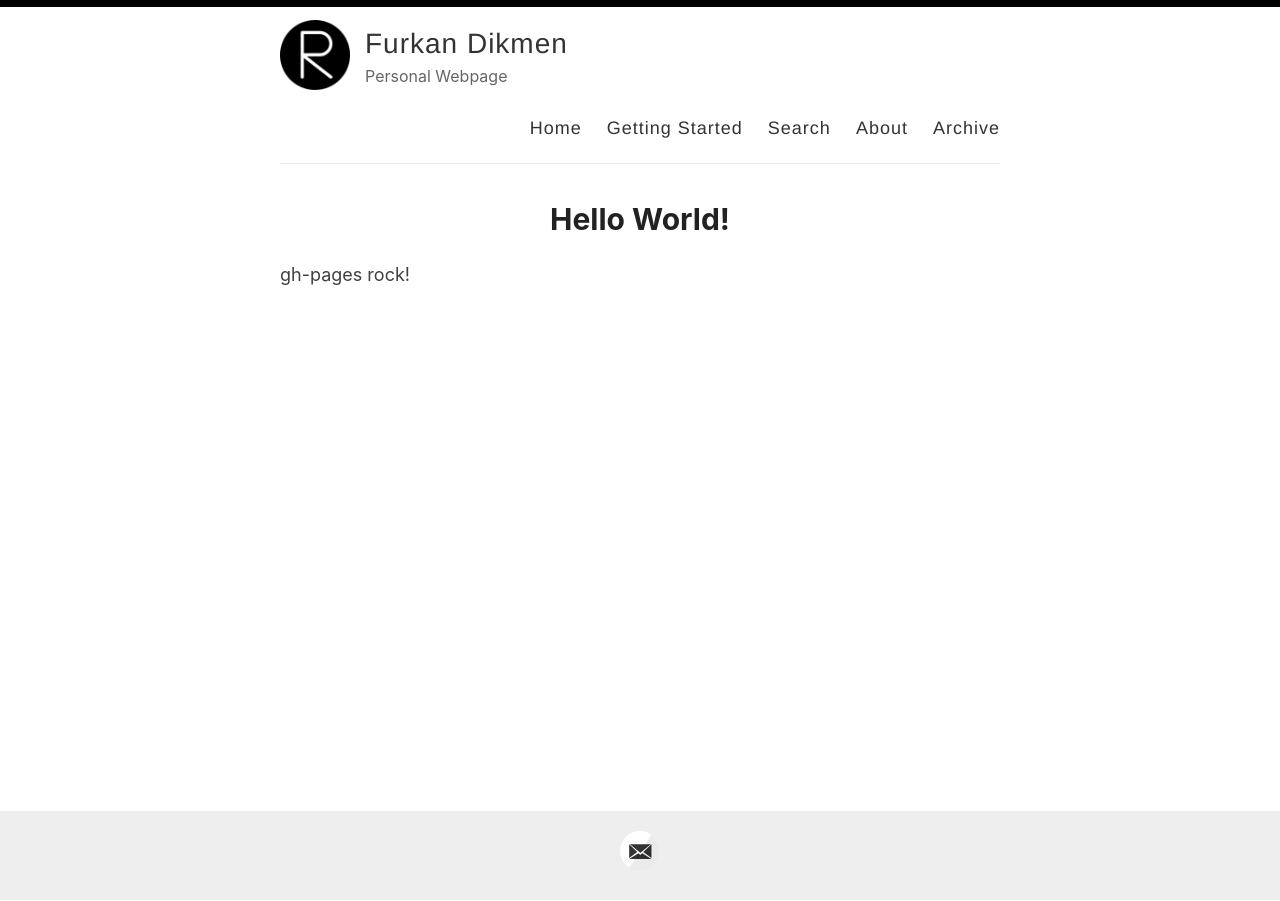
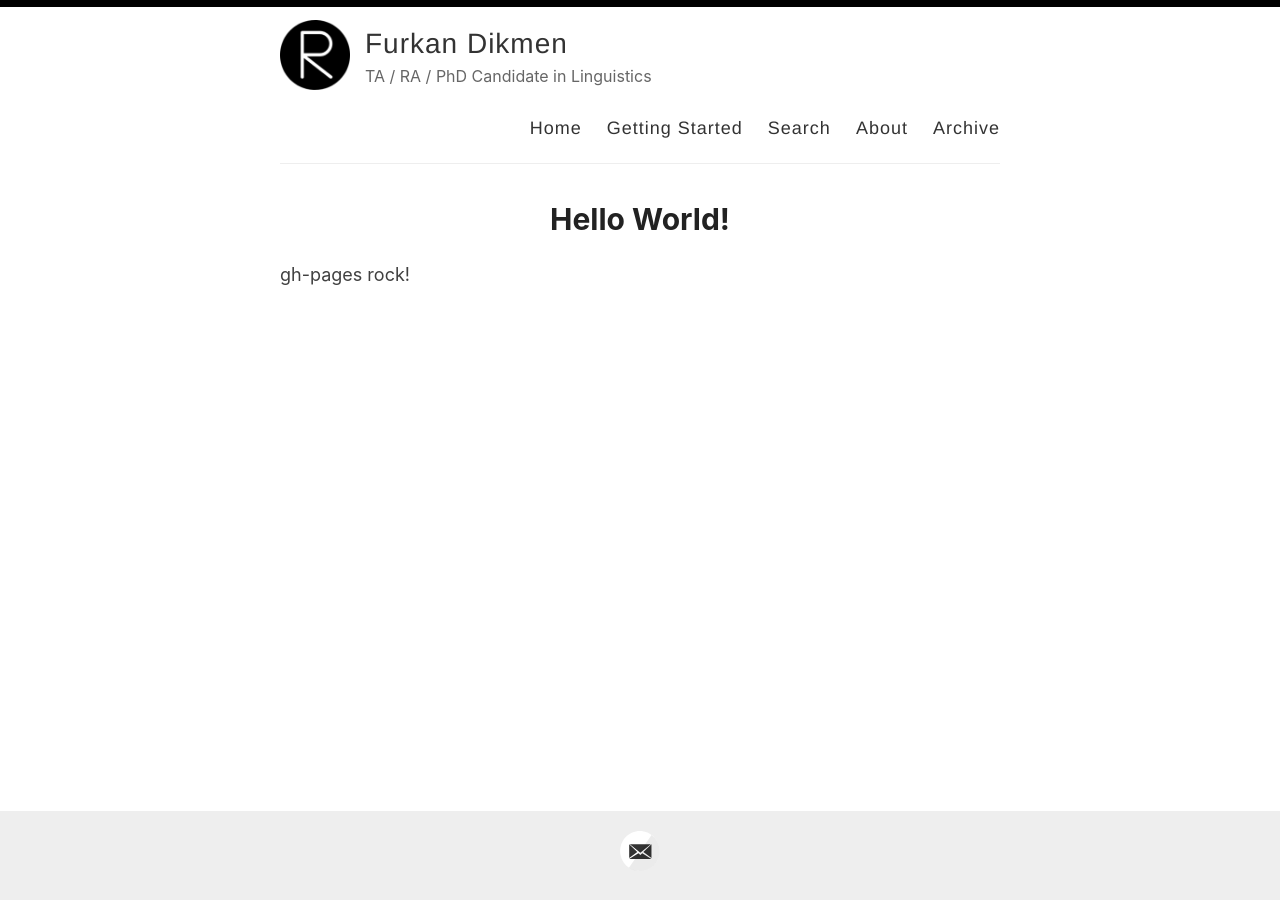
Before and after one commit to furkandikmen/furkandikmen.github.io, a Jekyll site: the page built from index.html, in a window 1280 px wide. Built offline with Jekyll 4.4.1, drawn with Linux system fonts in a browser that asks for light colours; the list of posts is cut into pages by our own code.

Commit message:
Update _config.yml

```diff
--- a/_config.yml
+++ b/_config.yml
@@ -9,7 +9,7 @@ name: Furkan Dikmen
 author: Furkan Dikmen
 
 # Short bio or description (displayed in the header)
-description: Personal Webpage
+description: TA / RA / PhD Candidate in Linguistics
 
 # URL of your avatar or profile pic (you could use your GitHub profile pic)
 avatar: /images/reverie.png
```
